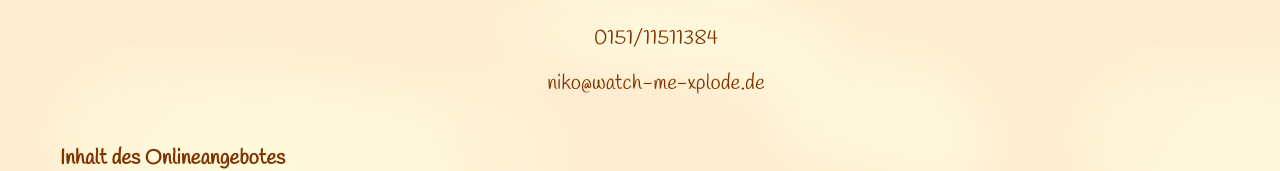
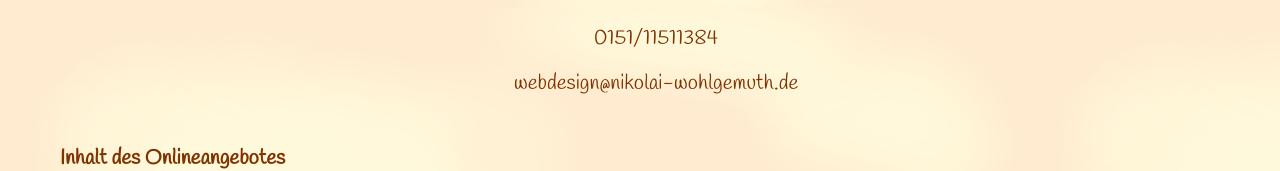
Before and after one commit to watch-me-xplode/idee-und-idyll, an Angular app: page /#/impressum in a window 1280 px wide. Shown: the part 760-931 px from the top of the page. Built offline with nearby package versions, Linux system fonts and the light colour scheme; some icons are missing.

Commit message:
new developer email

```diff
--- a/src/app/impressum/impressum.component.ts
+++ b/src/app/impressum/impressum.component.ts
@@ -19,8 +19,8 @@ export class ImpressumComponent implements OnInit {
   }
 
   private getDeveloperEmail(): string {
-    const firstPart = 'niko';
-    const lastPart = 'watch-me-xplode.de';
+    const firstPart = 'webdesign';
+    const lastPart = 'nikolai-wohlgemuth.de';
     return firstPart + '@' + lastPart;
   }
 
```
